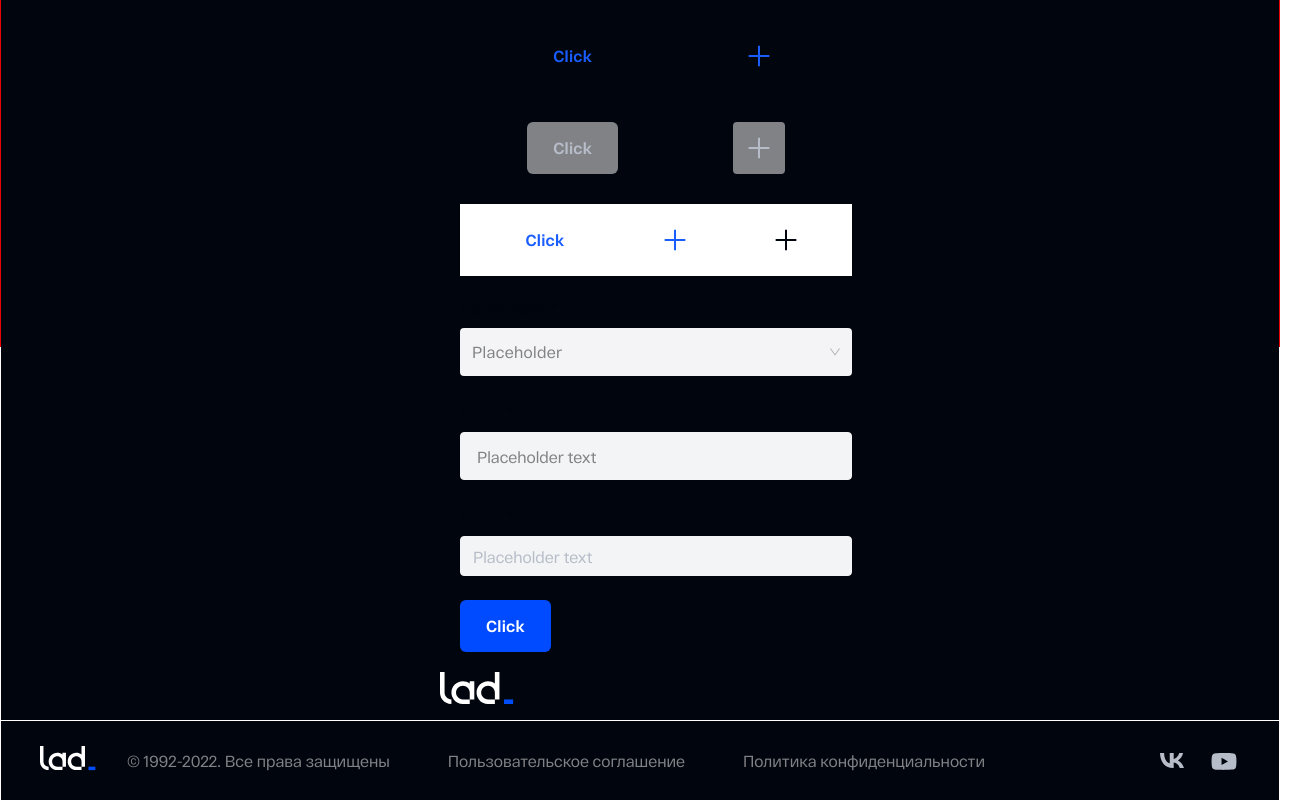
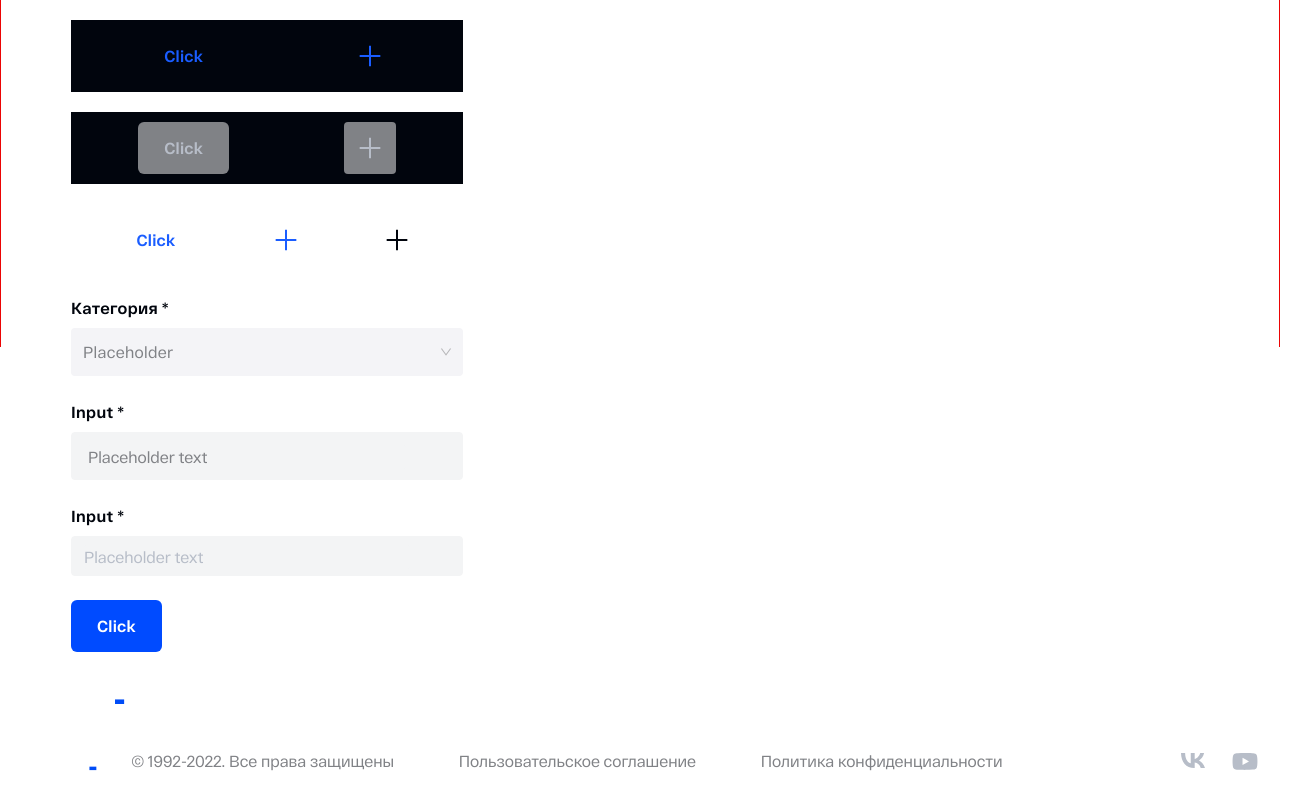
Before and after one commit to rinic23/lad_intership, a React (Create React App) app: page / in a window 1280 px wide. Shown: the part 453-1253 px from the top of the page, 1301 px wide, since content can reach past the window. Built offline with nearby package versions, Linux system fonts and the light colour scheme.

Commit message:
add container for layout

```diff
--- a/src/shared/styles/index.scss
+++ b/src/shared/styles/index.scss
@@ -1,6 +1,7 @@
 @import 'antd/dist/antd.css';
 @import './font.scss';
 @import './variables.css';
+@import './mixins.scss';
 
 body {
   margin: 0;
@@ -13,3 +14,22 @@
 code {
   font-family: source-code-pro, Menlo, Monaco, Consolas, 'Courier New', monospace;
 }
+
+.container {
+  width: 1300px;
+  max-width: 1300px;
+  margin: 0 auto;
+  padding: 0 40px;
+  @include media-breakpoint-down(lg) {
+    width: 100%;
+    padding: 0 30px;
+  }
+  @include media-breakpoint-down(md) {
+    width: 100%;
+    padding: 0 22px;
+  }
+  @include media-breakpoint-down(sm) {
+    width: 100%;
+    padding: 0 16px;
+  }
+}
--- a/src/shared/ui/Layouts/MainLayout/index.tsx
+++ b/src/shared/ui/Layouts/MainLayout/index.tsx
@@ -14,6 +14,7 @@
 
   return (
     <div className={style.wrapper}>
+      <div className="container">
         {location.pathname === '/' ? (
           <Header navigationList={navigationList} clickDrawer={clickDrawer} />
         ) : (
@@ -22,6 +23,7 @@
         {children}
         <Footer />
       </div>
+    </div>
   );
 };
 
--- a/src/shared/ui/Layouts/MainLayout/main-layout.module.scss
+++ b/src/shared/ui/Layouts/MainLayout/main-layout.module.scss
@@ -3,8 +3,7 @@
   flex-direction: column;
   justify-content: flex-start;
   align-items: center;
-  color: #fff;
-  background: var(--blue--900);
+  background: var(--white--100);
   width: 100%;
   min-height: 100vh;
 }
--- a/src/shared/ui/components/Footer/footer.module.scss
+++ b/src/shared/ui/components/Footer/footer.module.scss
@@ -4,7 +4,7 @@
 
 .wrapper {
   display: flex;
-  justify-content: center;
+  justify-content: space-between;
   align-items: center;
   font: var(--font-text-regular);
   color: var(--gray--500);
@@ -19,8 +19,7 @@
   align-items: center;
   flex-wrap: wrap;
   width: 100%;
-  max-width: 1200px;
-  margin: 24px 16px;
+  margin: 24px 0;
 
   .ladIcon {
     svg {
@@ -43,7 +42,7 @@
 
   li {
     list-style-type: none;
-   }
+  }
 
   .links {
     display: flex;
@@ -70,7 +69,7 @@
 @media (min-width: $tablet-width) {
   .container {
     flex-wrap: nowrap;
-    margin: 0 16px;
+    margin: 0;
 
     .list {
       flex-direction: row;
```
Also changed, not shown: src/shared/ui/components/Header/Header/header.module.scss (+5 -4 lines). Lines whose indentation alone changed are shown as unchanged.
